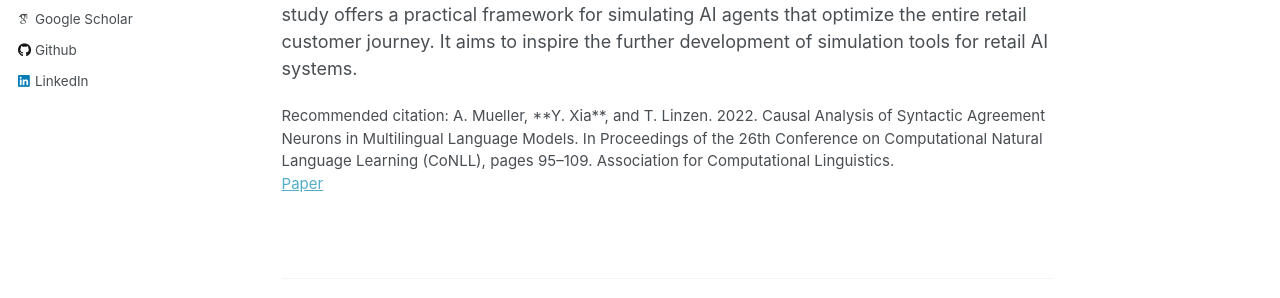
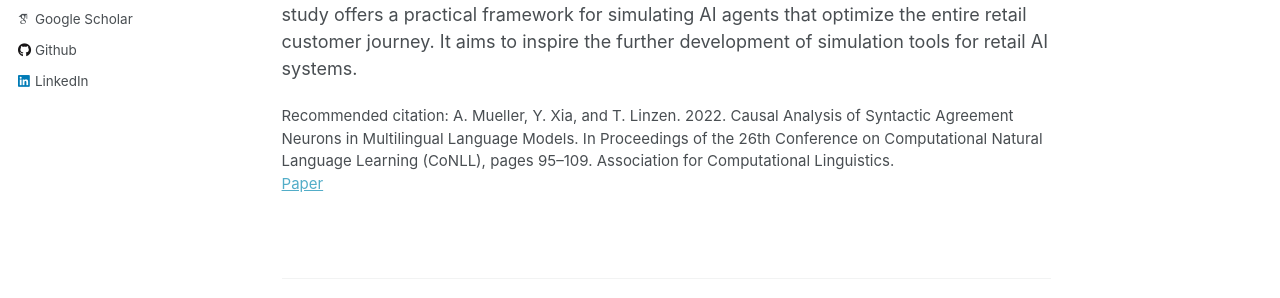
Before and after one commit to YuXia-SR/yuxia-sr.github.io, a Jekyll site: the page built from _publications/2022_11_01_LLM_causal_analysis.md, in a window 1280 px wide and 1369 px high. Shown: the part 473-771 px from the top of the window. Built offline with Jekyll 4.4.1, drawn with Linux system fonts in a browser that asks for light colours; some web fonts are replaced.

Commit message:
fix pub / talk

```diff
--- a/_publications/2022_11_01_LLM_causal_analysis.md
+++ b/_publications/2022_11_01_LLM_causal_analysis.md
@@ -9,7 +9,7 @@ slidesurl:
 codeurl:
 videourl:
 paperurl: 'https://arxiv.org/pdf/2210.14328'
-citation: 'A. Mueller, **Y. Xia**, and T. Linzen. 2022. Causal Analysis of Syntactic Agreement Neurons in Multilingual Language Models. In Proceedings of the 26th Conference on Computational Natural Language Learning (CoNLL), pages 95–109. Association for Computational Linguistics.'
+citation: 'A. Mueller, Y. Xia, and T. Linzen. 2022. Causal Analysis of Syntactic Agreement Neurons in Multilingual Language Models. In Proceedings of the 26th Conference on Computational Natural Language Learning (CoNLL), pages 95–109. Association for Computational Linguistics.'
 ---
 
 The development of open benchmarking platforms could greatly accelerate the adoption of AI agents in retail. This paper presents comprehensive simulations of customer shopping behaviors for the purpose of benchmarking reinforcement learning (RL) agents that optimize coupon targeting. The difficulty of this learning problem is largely driven by the sparsity of customer purchase events. We trained agents using offline batch data comprising summarized customer purchase histories to help mitigate this effect. Our experiments revealed that contextual bandit and deep RL methods that are less prone to over-fitting the sparse reward distributions significantly outperform static policies. This study offers a practical framework for simulating AI agents that optimize the entire retail customer journey. It aims to inspire the further development of simulation tools for retail AI systems.
```
Also changed, not shown: _publications/2023_12_21_retailsynth.md (+1 -1 lines), _publications/2024_05_16_retailsynth_agentsim.md (+1 -1 lines), _talks/2023_05_31_wids.md (+1 -5 lines).
